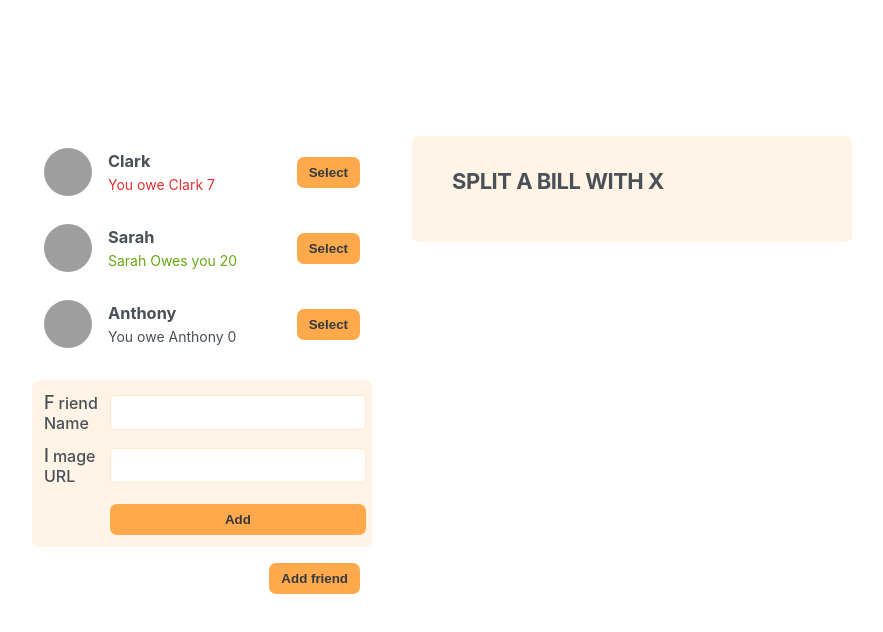
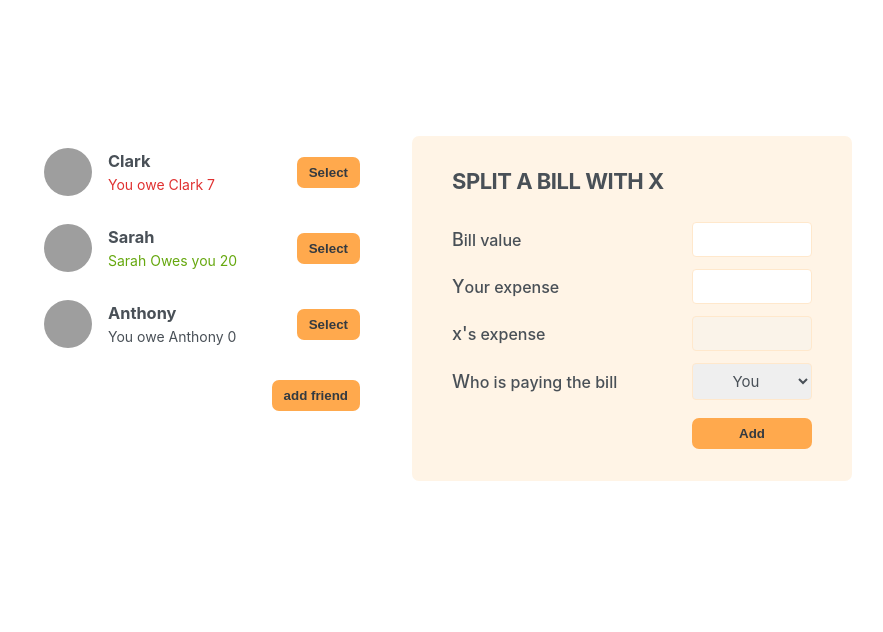
Before and after one commit to koroush-97/EAt-N-Split, a React (Create React App) app: page / in a window 1280 px wide. Shown: the top 632 px of the page, without its empty margins (198-1081 px from the left). Built offline with nearby package versions, Linux system fonts and the light colour scheme; grey boxes are pictures that could not be loaded.

Commit message:
add friend funcs already

```diff
--- a/src/App.js
+++ b/src/App.js
@@ -1,3 +1,5 @@
+import { useState } from "react";
+
 const initialFriends = [
   {
     id: 118836,
@@ -20,12 +22,27 @@
 ];
 
 export default function App() {
+  const [friend, setFriends] = useState(initialFriends);
+  const [showAddFriend, setshowAddFriend] = useState(false);
+
+  function handleShowAddFriend() {
+    setshowAddFriend((prev) => !prev);
+  }
+
+  function handleAddFriend(friend) {
+    setFriends((friends) => [...friends, friend]);
+    setshowAddFriend(false);
+  }
+
   return (
     <div className="app">
       <div className="sidebar">
-        <FriendsList />
-        <FormAddFriend />
-        <Button>Add friend</Button>
+        <FriendsList friend={friend} />
+        {showAddFriend && <FormAddFriend onAddFriend={handleAddFriend} />}
+        <Button onClick={handleShowAddFriend}>
+          {" "}
+          {showAddFriend ? "close" : "add friend"}{" "}
+        </Button>
       </div>
 
       <FormSplitBill />
@@ -33,12 +50,19 @@
   );
 }
 
-function FriendsList() {
-  const friends = initialFriends;
+function Button({ children, onClick }) {
+  return (
+    <button className="button" onClick={onClick}>
+      {" "}
+      {children}{" "}
+    </button>
+  );
+}
 
+function FriendsList({ friend }) {
   return (
     <ul>
-      {friends.map((friend) => (
+      {friend.map((friend) => (
         <Friend friend={friend} key={friend.id} />
       ))}
     </ul>
@@ -75,18 +99,45 @@
   );
 }
 
-function Button({ children }) {
-  return <button className="button"> {children} </button>;
-}
+function FormAddFriend({ onAddFriend }) {
+  const [name, setName] = useState("");
+  const [image, setImage] = useState("https://i.pravatar.cc/48");
 
-function FormAddFriend() {
+  const id = crypto.randomUUID();
+
+  function handleSubmit(e) {
+    e.preventDefault();
+
+    if (!name || !image) return;
+
+    const newFriend = {
+      id,
+      name,
+      image: `${image}?=${id}`,
+      balance: 0,
+    };
+
+    onAddFriend(newFriend);
+
+    setName("");
+    setImage("https://i.pravatar.cc/48");
+  }
+
   return (
-    <form className="form-add-friend">
+    <form className="form-add-friend" onSubmit={handleSubmit}>
       <label>Friend Name</label>
-      <input type="text" />
+      <input
+        type="text"
+        value={name}
+        onChange={(e) => setName(e.target.value)}
+      />
 
       <label>Image URL</label>
-      <input type="text" />
+      <input
+        type="text"
+        value={image}
+        onChange={(e) => setImage(e.target.value)}
+      />
 
       <Button>Add</Button>
     </form>
@@ -97,6 +148,23 @@
   return (
     <form className="form-split-bill">
       <h2>Split a bill with x </h2>
+
+      <label> Bill value </label>
+      <input type="text" />
+
+      <label> Your expense </label>
+      <input type="text" />
+
+      <label> x's expense </label>
+      <input type="text" disabled />
+
+      <label> Who is paying the bill </label>
+      <select>
+        <option value="user"> You </option>
+        <option value="friend"> x </option>
+      </select>
+
+      <Button>Add</Button>
     </form>
   );
 }
--- a/src/index.css
+++ b/src/index.css
@@ -133,7 +133,7 @@
 
 label::first-letter {
   display: inline-block;
-  margin-right: 4px;
+
   font-size: 1.8rem;
 }
 
```
